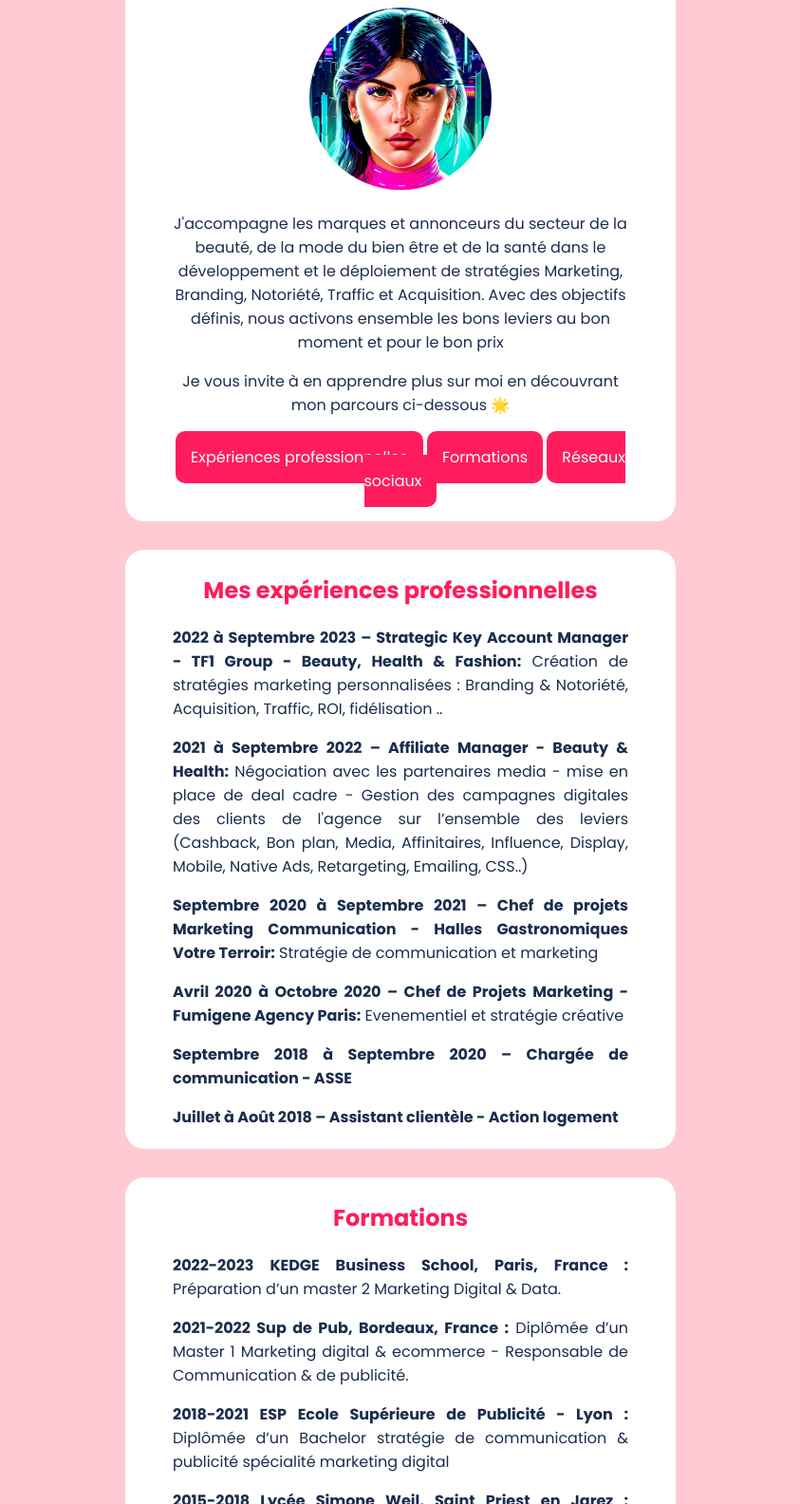
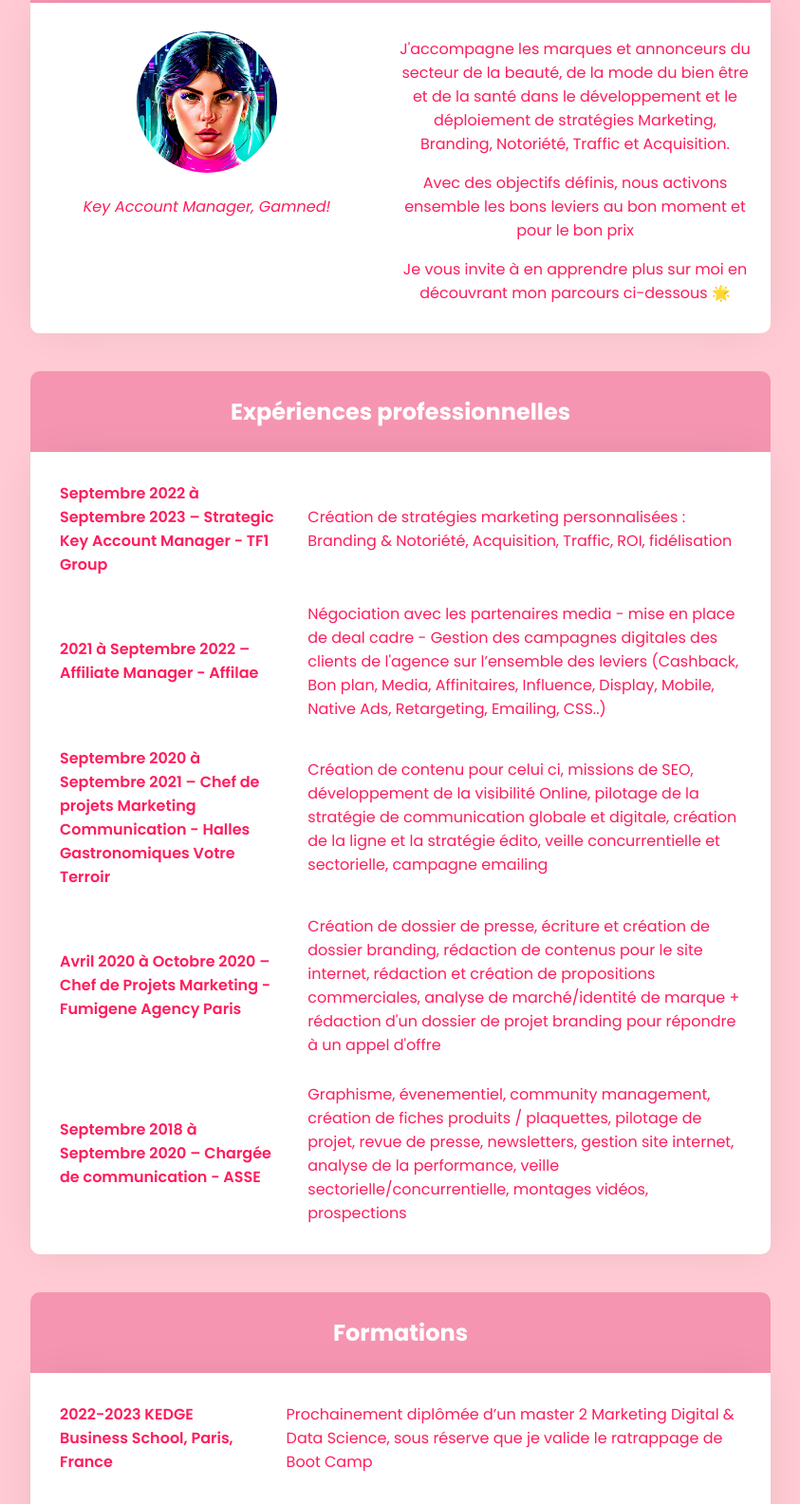
Before and after one commit to Jessicaabrial/profil, a plain HTML site: page index.html in a window 1280 px wide. Shown: the part 118-1702 px from the top of the page at 95% size, without its empty margins (218-1061 px from the left). Drawn offline with Linux system fonts and the light colour scheme.

Commit message:
Add files via upload

```diff
--- a/index.html
+++ b/index.html
@@ -15,43 +15,84 @@
 <body style="background-color: #ffcad3;">
 
   <!-- INTRODUCTION -->
-  <div class="card">
-<H1>Ciao, sono Jess ! </H1>
-<img class="imaje" src="images/IMG_0949.JPG" alt="Jessica Abrial">
-<p>J'accompagne les marques et annonceurs du secteur de la beauté, de la mode du bien être et de la santé dans le développement et le déploiement de stratégies Marketing, Branding, Notoriété, Traffic et Acquisition.
-  Avec des objectifs définis, nous activons ensemble les bons leviers au bon moment et pour le bon prix </p>
+<div class="containall">
+    <H1>Ciao, sono Jess ! </H1>
+</div>
+  <div class="carte-one">
+    <div class="carte-p1-left">
+<img class="pp" src="images/IMG_0949.JPG" alt="Jessica Abrial">
+<p class="desc">Key Account Manager, Gamned!</p>
+    </div>
+  <div class="carte-p1-right">
+<p>J'accompagne les marques et annonceurs du secteur de la beauté, de la mode du bien être et de la santé dans le développement et le déploiement de stratégies Marketing, Branding, Notoriété, Traffic et Acquisition.</p>
+</p>Avec des objectifs définis, nous activons ensemble les bons leviers au bon moment et pour le bon prix </p>
 <p style="margin-bottom: 30px;">Je vous invite à en apprendre plus sur moi en découvrant mon parcours ci-dessous 🌟</p>
-<a href="#experiences" class="achref">Expériences professionnelles</a>
-<a href="#formations" class="achref">Formations</a>
-<a href="#reseaux-sociaux" class="achref">Réseaux sociaux</a>
-<br></br>
+    </div>
+</div>
+  <!-- PROFESIONNEL -->
+  <div class="containall">
+    <H2>Expériences professionnelles</H2>
   </div>
-  <!-- PROFESIONNEL -->
-  <div class="card" id="experiences">
-    <H2>Mes expériences professionnelles</H2>
-<p class="justify"><b>2022 à Septembre 2023 – Strategic Key Account Manager - TF1 Group - Beauty, Health & Fashion:</b> Création de stratégies marketing personnalisées : Branding & Notoriété, Acquisition, Traffic, ROI, fidélisation .. </p>
-<p class="justify"><b>2021 à Septembre 2022 – Affiliate Manager - Beauty & Health:</b> Négociation avec les partenaires media - mise en place de deal cadre - Gestion des campagnes digitales des clients de l'agence sur l’ensemble des leviers (Cashback, Bon plan, Media, Affinitaires, Influence, Display, Mobile, Native Ads, Retargeting, Emailing, CSS..)</p>
-<p class="justify"><b>Septembre 2020 à Septembre 2021 – Chef de projets Marketing Communication - Halles Gastronomiques Votre Terroir:</b> Stratégie de communication et marketing</p>
-<p class="justify"><b>Avril 2020 à Octobre 2020 – Chef de Projets Marketing - Fumigene Agency Paris:</b> Evenementiel et stratégie créative </p>
-<p class="justify"><b>Septembre 2018 à Septembre 2020 – Chargée de communication - ASSE </b>
-<p class="justify"><b>Juillet à Août 2018 – Assistant clientèle - Action logement </b>
+  <div class="carte-two">
+    <table class="cellules">
+      <tr>
+        <td class="cellules-gras">Septembre 2022 à Septembre 2023 – Strategic Key Account Manager - TF1 Group</td>
+        <td>Création de stratégies marketing personnalisées : Branding & Notoriété, Acquisition, Traffic, ROI, fidélisation</td>
+      </tr>
+      <tr>
+        <td class="cellules-gras">2021 à Septembre 2022 – Affiliate Manager - Affilae</td>
+        <td>Négociation avec les partenaires media - mise en place de deal cadre - Gestion des campagnes digitales des clients de l'agence sur l’ensemble des leviers (Cashback, Bon plan, Media, Affinitaires, Influence, Display, Mobile, Native Ads, Retargeting, Emailing, CSS..)</td>
+      </tr>
+      <tr>
+        <td class="cellules-gras">Septembre 2020 à Septembre 2021 – Chef de projets Marketing Communication - Halles Gastronomiques Votre Terroir</td>
+        <td>Création de contenu pour celui ci, missions de SEO, développement de la visibilité Online, pilotage de la stratégie de communication globale et digitale, création de la ligne et la stratégie édito, veille concurrentielle et sectorielle, campagne emailing</td>
+      </tr>
+      <tr>
+        <td class="cellules-gras">Avril 2020 à Octobre 2020 – Chef de Projets Marketing - Fumigene Agency Paris</td>
+        <td>Création de dossier de presse, écriture et création de dossier branding, rédaction de contenus pour le site internet, rédaction et création de propositions commerciales, analyse de marché/identité de marque + rédaction d'un dossier de projet branding pour répondre à un appel d'offre</td>
+      </tr>
+      <tr>
+        <td class="cellules-gras">Septembre 2018 à Septembre 2020 – Chargée de communication - ASSE</td>
+        <td>Graphisme, évenementiel, community management, création de fiches produits / plaquettes, pilotage de projet, revue de presse, newsletters, gestion site internet, analyse de la performance, veille sectorielle/concurrentielle, montages vidéos, prospections</td>
+      </tr>
+    </table>
+</div>
 
+  <!-- SCOLAIRE -->
+  <div class="containall">
+    <H2>Formations</H2>
   </div>
-  <!-- SCOLAIRE -->
-  <div class="card" id="formations">
-    <H2>Formations</H2>
-    <p class="justify"><b>2022-2023 KEDGE Business School, Paris, France :</b> Préparation d’un master 2 Marketing Digital & Data.</p>
-    <p class="justify"><b>2021-2022 Sup de Pub, Bordeaux, France :</b> Diplômée d’un Master 1 Marketing digital & ecommerce - Responsable de Communication & de publicité.</p>
-    <p class="justify"><b>2018-2021 ESP Ecole Supérieure de Publicité - Lyon :</b> Diplômée d’un Bachelor stratégie de communication & publicité spécialité marketing digital</p>
-    <p class="justify"><b>2015-2018 Lycée Simone Weil, Saint Priest en Jarez :</b> Baccalauréat général économique et sociale spécialité Sciences Politiques </p>
-  </div>
-  <!-- Réseaux sociaux -->
-  <div class="card" style="padding: 5px 0px 50px 0px;" id="reseaux-sociaux">
-    <H2>Mes réseaux sociaux</H2>
-<a href="https://www.linkedin.com/in/jessica-abrial-a1418a172/"><img src="images/icone-linkedin-ronde-rose.png" class="socialnw"></a>
-<a href="https://www.instagram.com/jessicaabrial/"><img src="images/original-instagram-icone.png" class="socialnw"></a>
+  <div class="carte-three">
+    <table class="cellules">
+    <tr>
+      <td class="cellules-gras">2022-2023 KEDGE Business School, Paris, France</td>
+      <td>Prochainement diplômée d’un master 2 Marketing Digital & Data Science, sous réserve que je valide le ratrappage de Boot Camp</td>
+    </tr>
+    <tr>
+      <td class="cellules-gras">2021-2022 Sup de Pub, Bordeaux, France </td>
+      <td>Diplômée d’un Master 1 Marketing digital & ecommerce - Responsable de Communication & de publicité</td>
+    </tr>
+    <tr>
+      <td class="cellules-gras">2018-2021 ESP Ecole Supérieure de Publicité - Lyon</td>
+      <td>Diplômée d’un Bachelor stratégie de communication & publicité spécialité marketing digital</td>
+    </tr>
+    <tr>
+      <td class="cellules-gras">2015-2018 Lycée Simone Weil, Saint Priest en Jarez</td>
+      <td>Diplômée d'un baccalauréat général économique et sociale spécialité Sciences Politiques</td>
+    </tr>
+  </table>
   </div>
 
+  <!-- Réseaux sociaux -->
+  <div class="containall">
+    <H2>Me retrouver</H2>
+  </div>
+  <div class="carte-four">
+  <div class="card">
+<a href="https://www.linkedin.com/in/jessica-abrial-a1418a172/"><img src="images/icone-linkedin-ronde-rose.png" class="reseaux"></a>
+<a href="https://www.instagram.com/jessicaabrial/"><img src="images/original-instagram-icone.png" class="reseaux"></a>
+  </div>
+</div>
 </body>
 </html>
 
--- a/style.css
+++ b/style.css
@@ -2,48 +2,19 @@ body {
 	font-family: 'poppins', sans-serif;
     color: #1B2D4D;
     display: block;
-    margin: 350px;
+    margin: 250px;
     margin-bottom: 50px;
     margin-top: 20px;
     background-color: rgb(251, 188, 193);
 }
 
-.imaje {
+.pp {
     border-radius: 50%;
     width: 40%;
     height: auto;
 }
 
-.card {
-    background-color: white;
-    border-radius: 20px;
-    padding: 5px 50px 5px 50px;
-    text-align: center;
-    box-shadow: 30px px 42px -10px rgba(0,0,0,0.1);
-    margin-top: 30px;
-}
-
-.achref {
-    text-decoration: none;
-    background-color: #ff1c5d;
-    padding: 1em;
-    color: white;
-    border-radius: 10px;
-}
-
-h2 {
-    color: #ff1c5d;
-}
-
-.achref:hover {
-    text-decoration: none;
-    background-color: #ffffff;
-    padding: 1em;
-    color: #ff1c5d;
-    border-radius: 10px;
-}
-
-.socialnw {
+.reseaux {
     opacity: 0.1;
     width: 5%;
     height: auto;
@@ -52,8 +23,8 @@ h2 {
     transition-duration: 250ms;
 }
 
-.socialnw:hover {
-    opacity: 100;
+.reseaux:hover {
+    opacity: 1;
     size: 2cm;
     width: 5%;
     height: auto;
@@ -62,21 +33,16 @@ h2 {
     transform: scale(1.2)
 }
 
-.justify {
-   text-align: justify;
-}
-
 .newsletter-form {
-    background-color: #f7f7f7;
-    padding: 20px;
+    background-color: #ffffff;
+    padding: 5px 0px 30px 0px;
     border-radius: 5px;
     text-align: center;
-    margin: 50px auto;
-    max-width: 500px;
+    max-width: auto;
   }
 
   .newsletter-form h3 {
-    color: #0f0f0f;
+    color: #ff1c5d;
     font-size: 24px;
     margin-bottom: 20px;
   }
@@ -84,17 +50,103 @@ h2 {
   .newsletter-form input[type="email"] {
     padding: 10px;
     border-radius: 5px;
+    background-color: #f2f2f2;
     border: none;
     width: 60%;
     margin-right: 10px;
   }
 
   .newsletter-form button {
-    background-color: #FE9CD5;
+    background-color: #ff1c5d;
     color: #ffffff;
     border: none;
     padding: 10px 20px;
-    border-radius: 30px;
+    border-radius: 5px;
     cursor: pointer;
     transition: all 0.3s ease-in-out;
   }
+
+
+  .containall {
+    text-align: center;
+    color: white;
+    background-color: #f595b2;
+    border-radius: 10px 10px 0px 0px;
+    padding: 5px;
+}
+
+.carte-one {
+    display: grid;
+    grid-gap: 16px;
+    grid-template-columns: 1fr 1fr;
+    background-color: white;
+    border-radius: 0px 0px 10px 10px;
+    padding: 0px 20px 0px 0px;
+    text-align: center;
+    box-shadow: 0px 0px 42px -10px rgba(0,0,0,0.1);
+    margin-top: 0px;
+    margin-bottom: 40px;
+}
+
+.carte-p1-left {
+    background-color: white;
+    border-radius: 10px;
+    text-align: center;
+    margin-top: 30px;
+    color: #ff1c5d;
+}
+
+.carte-p1-right {
+    background-color: white;
+    border-radius: 10px;
+    text-align: center;
+    margin-top: 20px;
+    color: #ff1c5d;
+}
+
+.desc {
+    font-style: italic;
+}
+
+.carte-two {
+    background-color: white;
+    border-radius: 0px 0px 10px 10px;
+    padding: 5px;
+    text-align: left;
+    box-shadow: 0px 0px 42px -10px rgba(0,0,0,0.1);
+    margin-top: 0px;
+    margin-bottom: 40px;
+}
+
+
+.desc-p-two {
+    font-style: italic;
+}
+
+.cellules {
+    border-spacing: 25px;
+    color: #ff1c5d;
+}
+
+.cellules-gras {
+    font-weight: 600;
+}
+
+.carte-three {
+    background-color: white;
+    border-radius: 0px 0px 10px 10px;
+    padding: 5px;
+    text-align: left;
+    box-shadow: 0px 0px 42px -10px rgba(0,0,0,0.1);
+    margin-top: 0px;
+    margin-bottom: 40px;
+}
+
+.carte-four {
+    background-color: white;
+    border-radius: 0px 0px 10px 10px;
+    padding: 15px 0px 15px 0px;
+    box-shadow: 0px 0px 42px -10px rgba(0,0,0,0.1);
+    margin-bottom: 40px;
+    text-align: center;
+}
```
